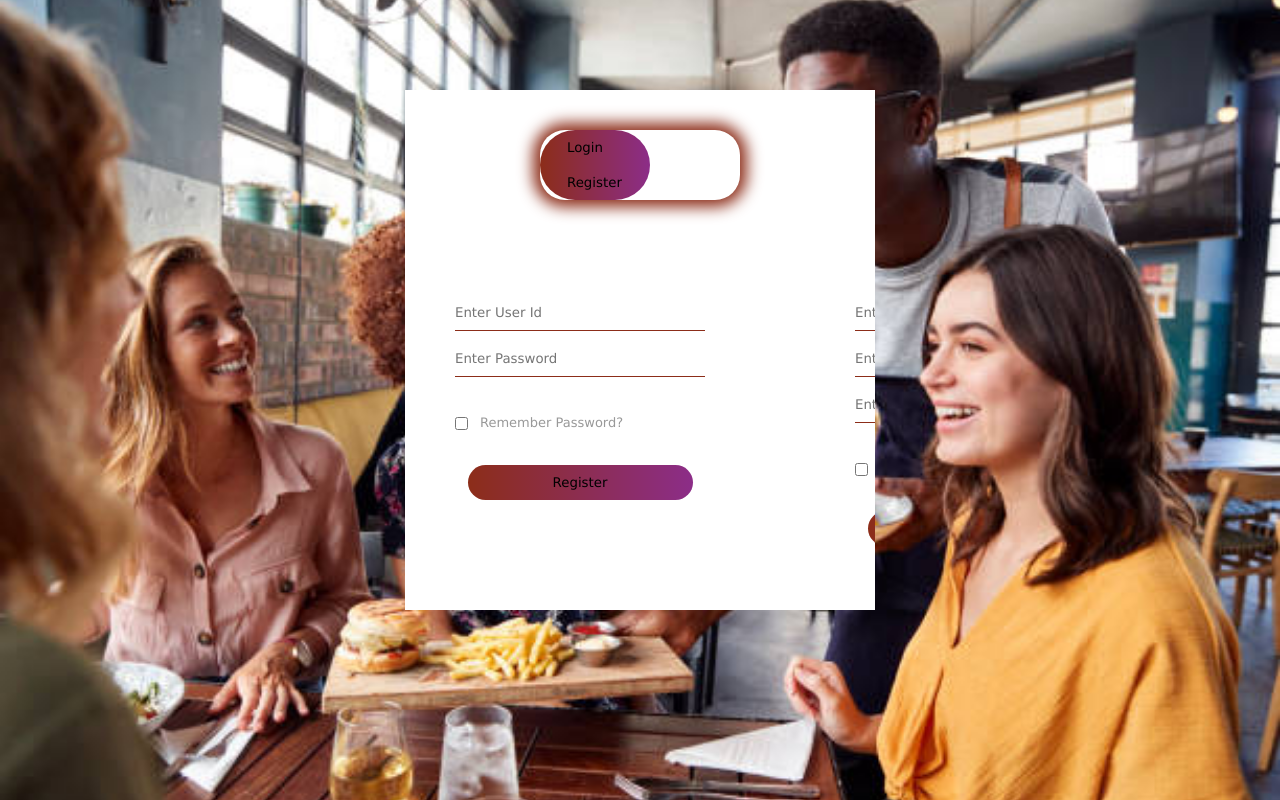
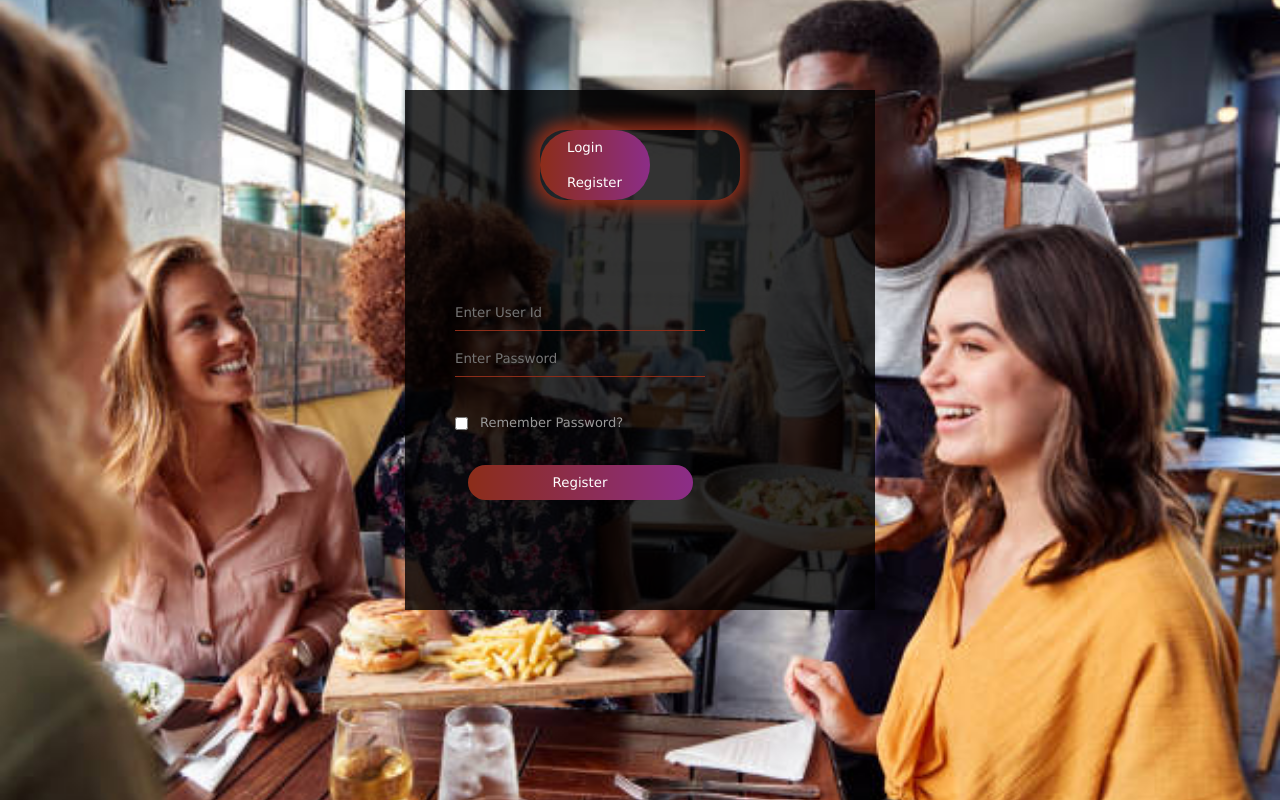
Before and after one commit to andresoares13/LTW-Project, a PHP site: page /login.html in a window 1280 px wide. Run offline with PHP 8.4, Linux system fonts and the light colour scheme.

Commit message:
Minor visual improvements

```diff
--- a/css/style_login.css
+++ b/css/style_login.css
@@ -2,6 +2,7 @@
     margin: 0;
     padding: 0;
     font-family: Verdana, Geneva, Tahoma, sans-serif;
+    color: #fff;
 }
 
 .login1 {
@@ -18,7 +19,7 @@
     height: 500px;
     position: relative;
     margin: 7% auto;
-    background: #ffffff;
+    background: rgba(0, 0, 0, 0.8);
     padding: 10px;
     overflow: hidden;
 }
@@ -106,5 +107,5 @@ span {
 }
 
 #register1 {
-    left: 450px;
+    left: 600px;
 }
--- a/login.html
+++ b/login.html
@@ -13,14 +13,14 @@
                 </div>
                 <form id="login2" class="inputs">
                     <input type="text" class="words" placeholder="Enter User Id" required>
-                    <input type="text" class="words" placeholder="Enter Password" required>
+                    <input type="password" class="words" placeholder="Enter Password" required>
                     <input type="checkbox" class="check"><span>Remember Password?</span>
                     <button type="submit" class="sub">Register</button>
                 </form>
                 <form id="register1" class="inputs">
                     <input type="text" class="words" placeholder="Enter User Id" required>
                     <input type="text" class="words" placeholder="Enter Email" required>
-                    <input type="text" class="words" placeholder="Enter Password" required>
+                    <input type="password" class="words" placeholder="Enter Password" required>
                     <input type="checkbox" class="check"><span>I agree to the Terms & Conditions</span>
                     <button type="submit" class="sub">Login</button>
                 </form>
@@ -34,7 +34,7 @@
             function register1() {
                 x.style.left = "-450px";
                 y.style.left = "70px";
-                z.style.left = "70px";
+                z.style.left = "90px";
             }
 
             function login2() {
```
